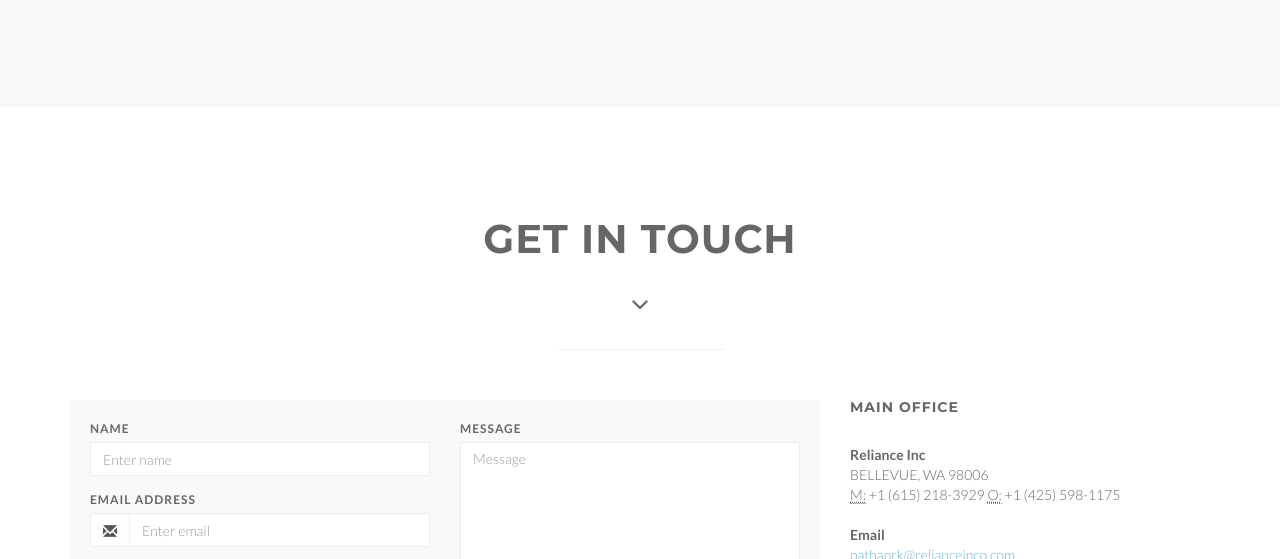
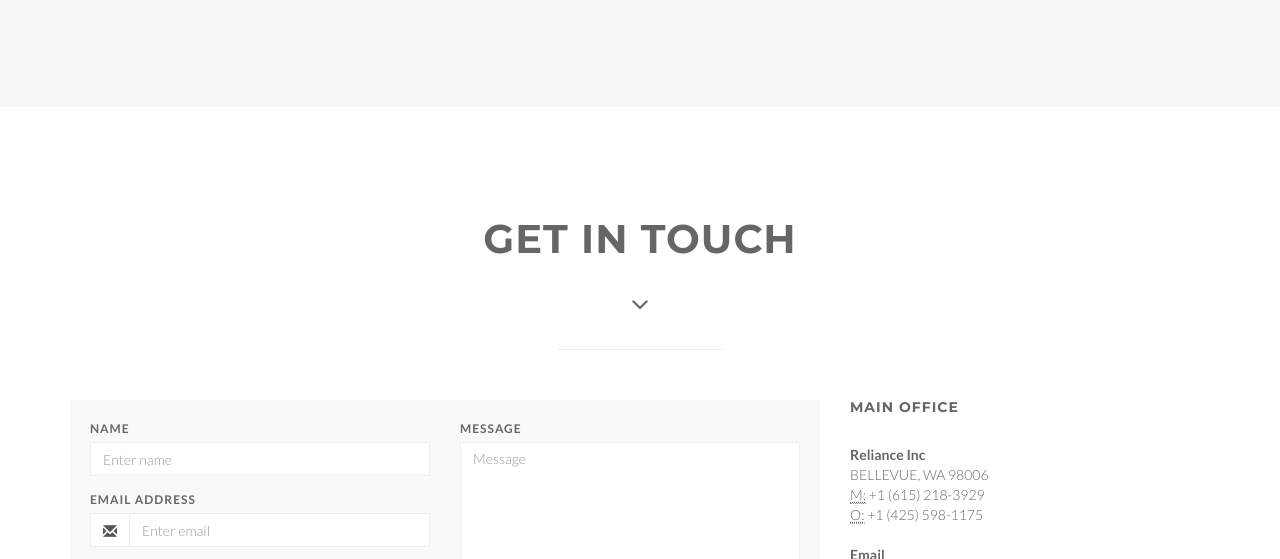
Before and after one commit to hiteshgupta158/reliance-incorporation, a plain HTML site: page public/index.html in a window 1280 px wide. Shown: the part 1982-2541 px from the top of the page. Drawn offline with Linux system fonts and the light colour scheme.

Commit message:
office no. in new line

```diff
--- a/public/index.html
+++ b/public/index.html
@@ -291,7 +291,7 @@ It is the only way to do it.
 				<address>
 				  <strong>Reliance Inc</strong><br>
 				  BELLEVUE, WA 98006<br>
-				  <abbr title="Phone-Mobile">M:</abbr> +1 (615) 218-3929
+				  <abbr title="Phone-Mobile">M:</abbr> +1 (615) 218-3929<br />
                   <abbr title="Phone-Office">O:</abbr> +1 (425) 598-1175
 				</address>
 
```
